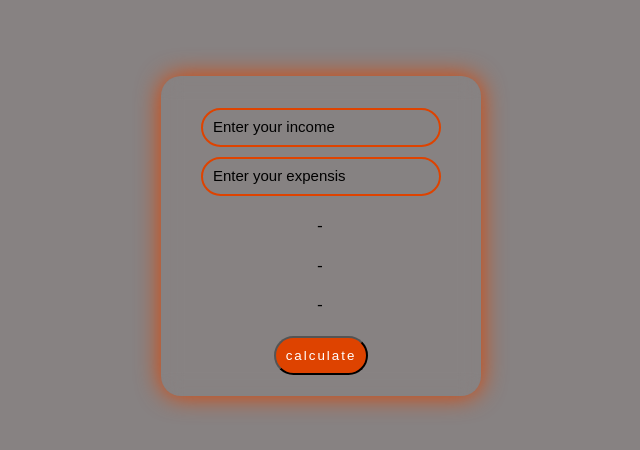
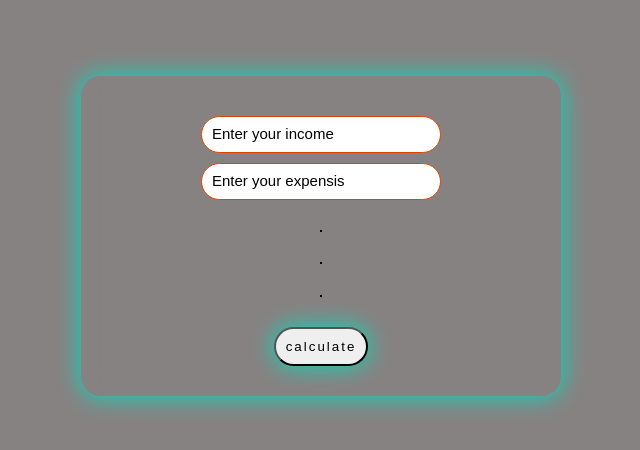
Before and after one commit to aamirchanna/financeTracker, a plain HTML site: page index.html in a window 1280 px wide. Shown: the part 164-614 px from the top of the page, without its empty margins (319-959 px from the left). Drawn offline with Linux system fonts and the light colour scheme.

Commit message:
added css

```diff
--- a/app.js
+++ b/app.js
@@ -14,7 +14,7 @@ function tracker (){
       income.innerHTML = 'Your Salary is Rs. ' + addIncome ;
 
       var addExp = less ;
-      expense.innerHTML = 'Your Expensis is Rs. ' + addExp;
+      expense.innerHTML = 'Your ExpensE is Rs. ' + addExp;
 
       var showRemain = addIncome - addExp;
       savings.innerHTML = 'Your Saving is Rs. ' + showRemain;
--- a/index.html
+++ b/index.html
@@ -10,15 +10,16 @@
 </head>
 
 <body>
+
     <div class="contain">
         <div class="inpu_box">
             <input type="number" placeholder="Enter your income" id="inputBox"><br>
             <input type="number" placeholder="Enter your expensis" id="inputBox2">
         </div>
 
-        <p class="results" id="incomeResult">-</p>
-        <p class="results" id="expenseResult">-</p>
-        <p class="results" id="savingsResult">-</p>
+        <p class="results" id="incomeResult"></p>
+        <p class="results" id="expenseResult"></p>
+        <p class="results" id="savingsResult"></p>
 
         <button onclick="tracker()">calculate</button>
     </div>
--- a/style.css
+++ b/style.css
@@ -11,19 +11,22 @@ body{
     width: 100vw;
     background-color: rgb(135, 130, 130);
 }
+.heading {
+
+}
 .contain{
     display: flex;
     justify-content: space-evenly;
     align-items: center;
     flex-direction: column;
 
-    width: 20rem;
+    width: 30rem;
     height: 20rem;
     border-radius: 20px;
 
     backdrop-filter: blur(10px);
     -webkit-backdrop-filter: blur(10px);
-    box-shadow: 0px 0px 25px rgb(222, 67, 0);
+    box-shadow: 0px 0px 25px rgb(0, 222, 189);
 
 
 }
@@ -32,15 +35,11 @@ input{
     width: 15rem;
     border-radius: 20px;
     margin-top: 10px;
-    border: 2px solid rgb(222, 67, 0);
-    background-color: rgba(130, 130, 130, 0.2);
-    color: black;
-
+    border: 1px solid rgb(222, 67, 0);
 }
 button{
     padding: 10px;
-    color: white;
-    background-color: rgb(222, 67, 0);
+    box-shadow: 0px 0px 25px rgb(0, 222, 189);
     border-radius: 20px;
     letter-spacing: 2px;
 }
@@ -50,7 +49,8 @@ button{
 p{
     color: white;
     letter-spacing: 2px;
-    font-variant: small-caps;
+    border: 1px solid black;
+    font-size: 30px;
 }
 input::placeholder{
     color: black;
```
